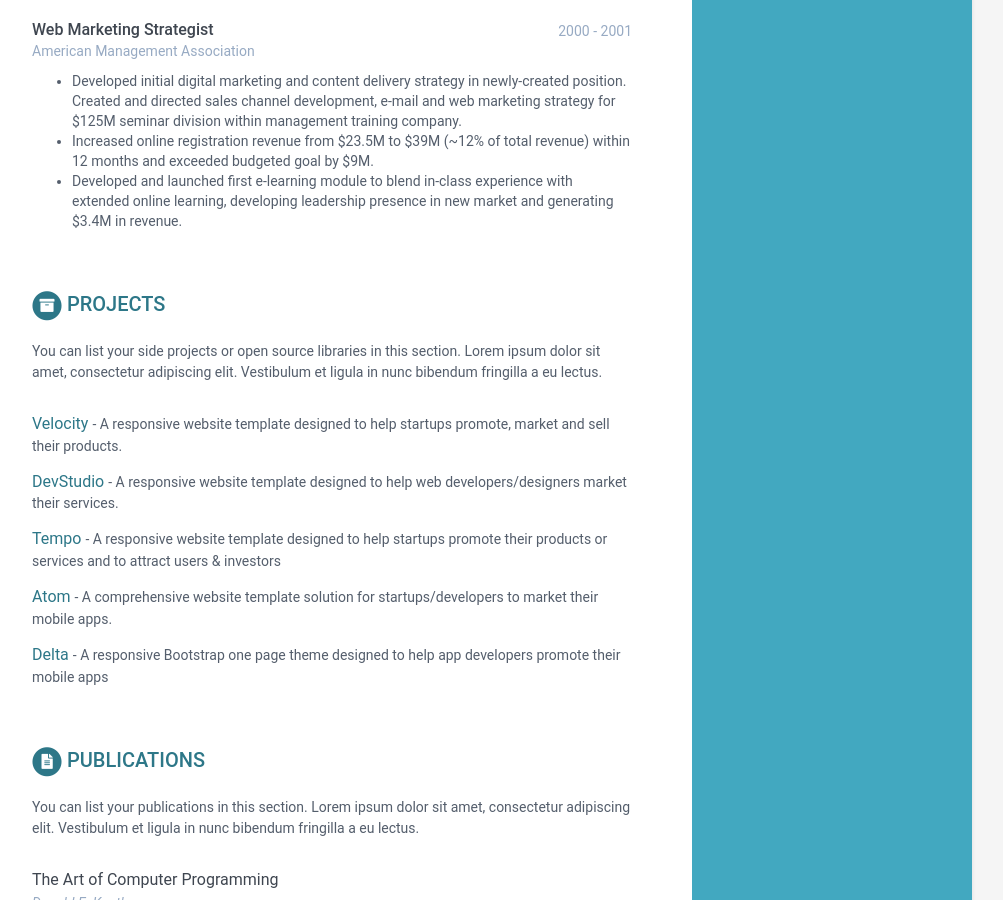
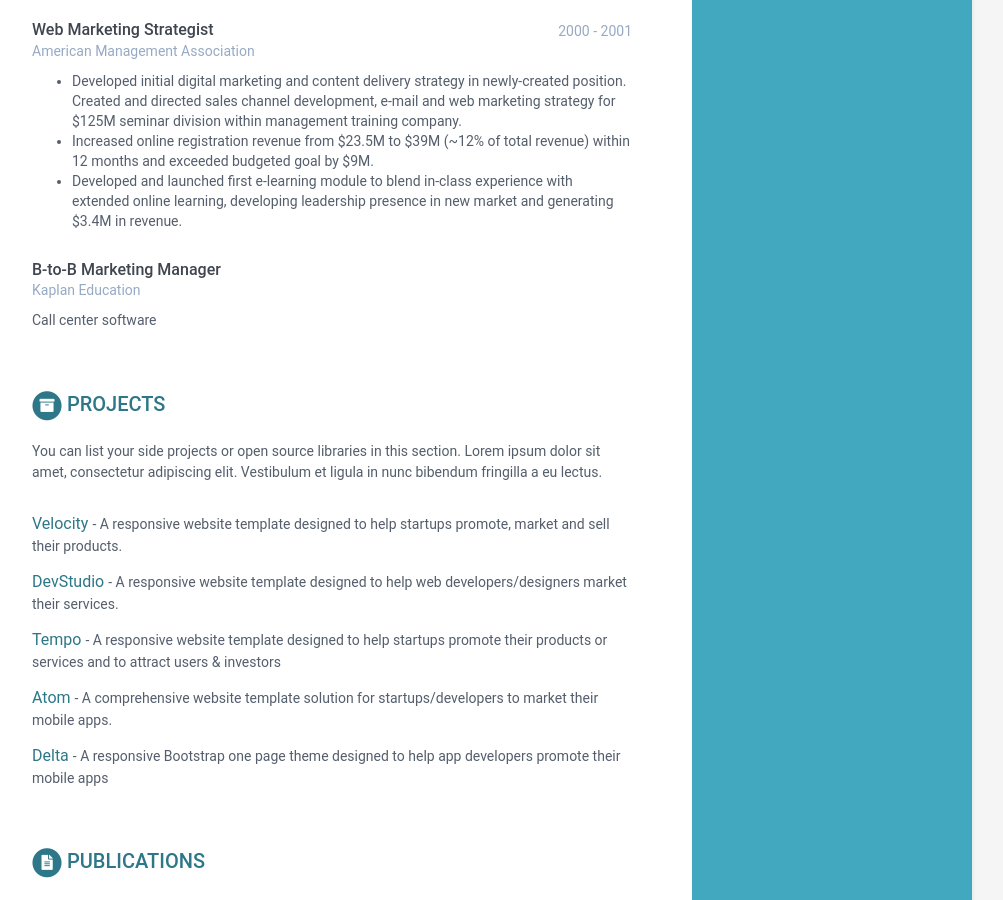
Before and after one commit to CurtComber/resume, a Jekyll site: the page built from index.html, in a window 1280 px wide and 900 px high, scrolled down 2053 px. Shown: the whole window, without its empty margins (168-1171 px from the left). Built offline with Jekyll 4.4.1, drawn with Linux system fonts in a browser that asks for light colours.

Commit message:
Update data.yml

```diff
--- a/_data/data.yml
+++ b/_data/data.yml
@@ -118,6 +118,12 @@ experiences:
         - Increased online registration revenue from $23.5M to $39M (~12% of total revenue) within 12 months and exceeded budgeted goal by $9M.
         - Developed and launched first e-learning module to blend in-class experience with extended online learning, developing leadership presence in new market and generating $3.4M in revenue.
 
+    - role: B-to-B Marketing Manager
+      time:
+      company: Kaplan Education
+      details: |
+        Call center software
+
 projects:
     title: Projects
     intro: >
```
